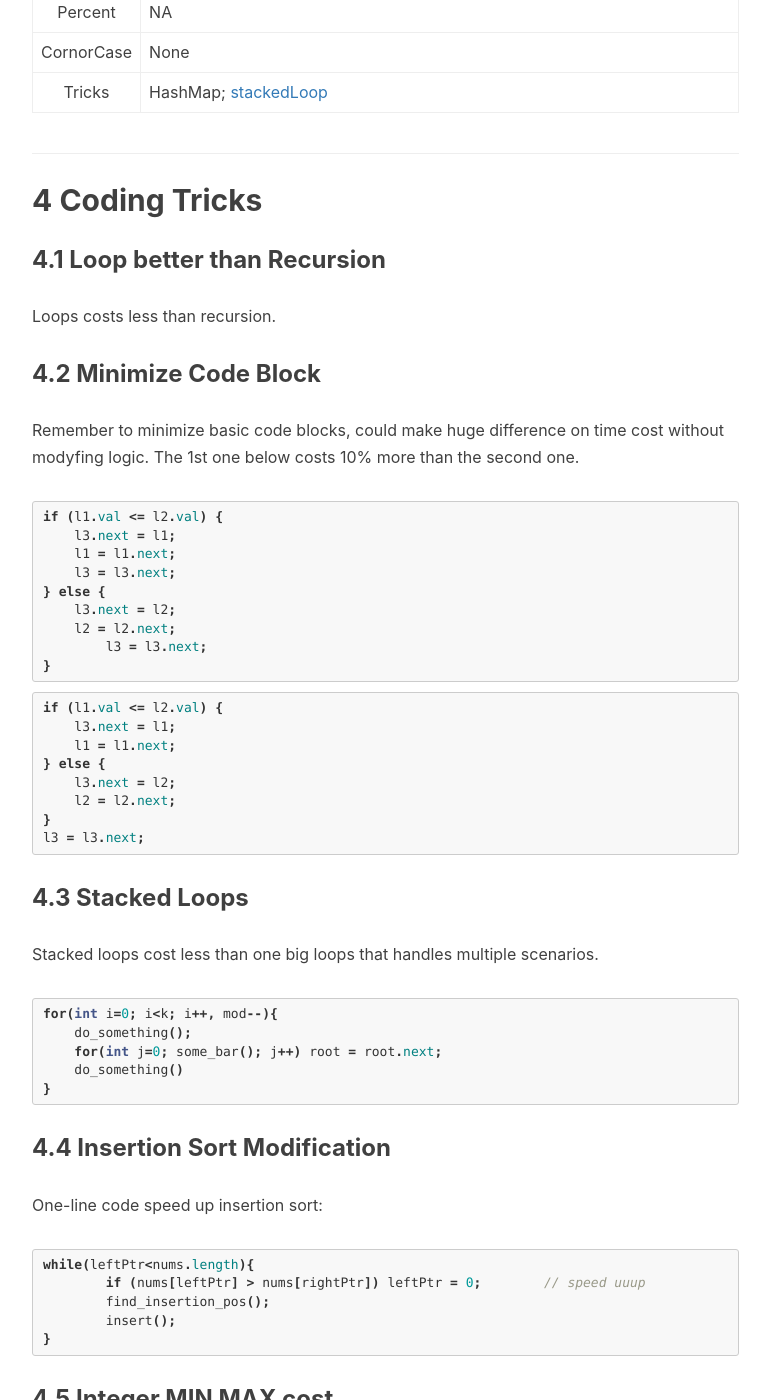
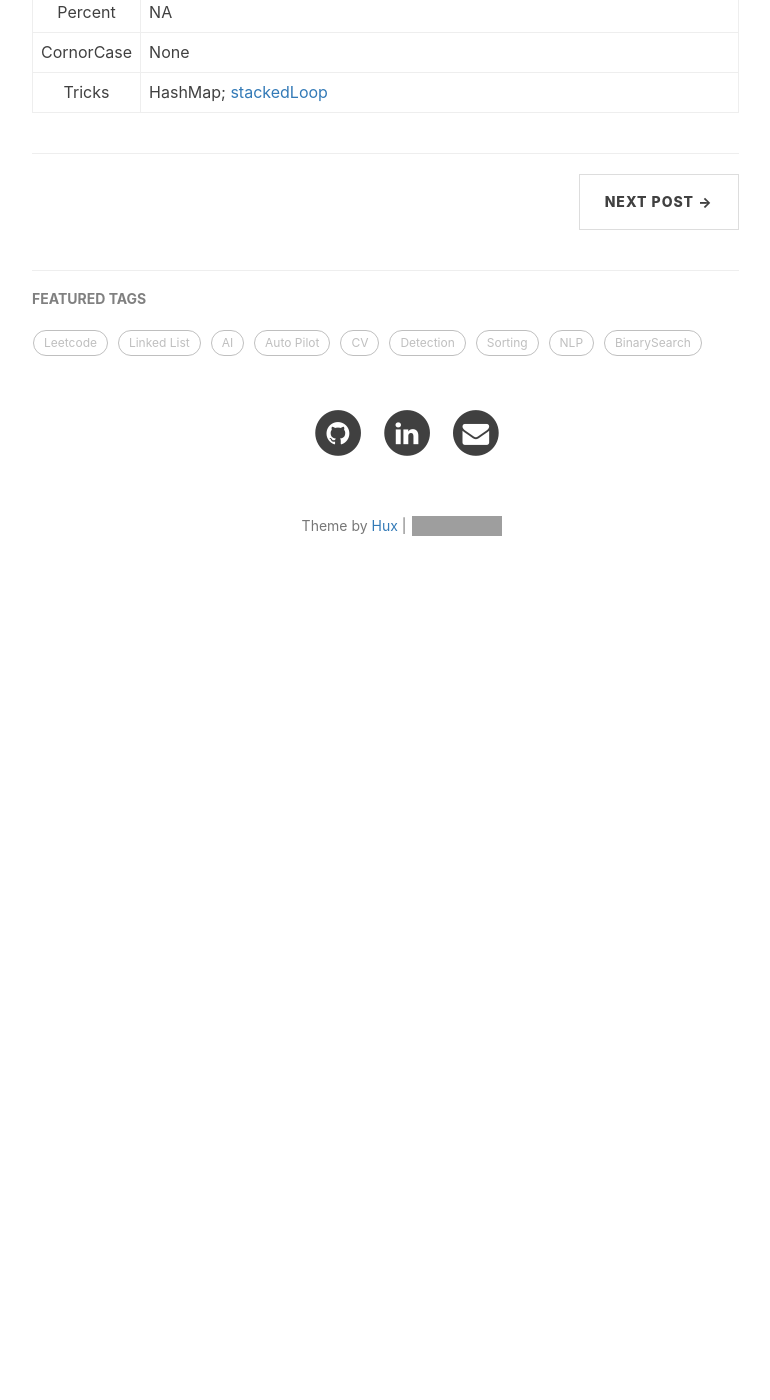
Before and after one commit to farrellsc/farrellsc.github.io, a Jekyll site: the page built from _posts/2018-06-23-Linked-List.markdown, in a window 1280 px wide and 1400 px high, scrolled down 14617 px. Shown: the whole window, without its empty margins (233-1003 px from the left). Built offline with Jekyll 4.4.1, drawn with Linux system fonts in a browser that asks for light colours; nearby versions of some CDN libraries; comment, search, counter and statistics services are not loaded; after the commit the page ends 15247 px from its top, so only the background shows below that; some of the changed text lies outside the part shown; grey boxes are pictures that could not be loaded.

Commit message:
daily update

````diff
--- a/_config.yml
+++ b/_config.yml
@@ -18,6 +18,7 @@ github_username:    farrellsc
 # twitter_username:  huxpro
 # facebook_username:  huxpro
 linkedin_username:   zhou-zhuang-a12b7b124
+mail_username:   zhou.zhuang.farrell@gmail.com
 
 
 
@@ -43,7 +44,7 @@ gems: [jekyll-paginate]
 # document: http://jekyllrb.com/docs/configuration/#kramdown
 markdown: kramdown
 kramdown:
-  input: GFM                            # use Github Flavored Markdown !important
+input: GFM                            # use Github Flavored Markdown !important
 
 
 
--- a/_includes/footer.html
+++ b/_includes/footer.html
@@ -74,6 +74,16 @@
                             <span class="fa-stack fa-lg">
                                 <i class="fa fa-circle fa-stack-2x"></i>
                                 <i class="fa fa-linkedin fa-stack-1x fa-inverse"></i>
+                            </span>
+                        </a>
+                    </li>
+                    {% endif %}
+                    {% if site.mail_username %}
+                    <li>
+                        <a target="_blank" href="mailto:{{ site.mail_username }}">
+                            <span class="fa-stack fa-lg">
+                                <i class="fa fa-circle fa-stack-2x"></i>
+                                <i class="fa fa-envelope fa-stack-1x fa-inverse"></i>
                             </span>
                         </a>
                     </li>
--- a/_posts/2018-06-23-Linked-List.markdown
+++ b/_posts/2018-06-23-Linked-List.markdown
@@ -455,60 +455,3 @@ TimeCost|O(n)
 Percent|NA
 CornorCase|None
 Tricks|HashMap; [stackedLoop](#stackedLoop)
-
-
----
-## 4 Coding Tricks
-
-### <span id="loopNoRecursion">4.1 Loop better than Recursion</span>
-Loops costs less than recursion.
-
-### <span id="miniCodeBlock">4.2 Minimize Code Block</span>
-Remember to minimize basic code blocks, could make huge difference on time cost without modyfing logic. The 1st one below costs 10% more than the second one.
-```java
-if (l1.val <= l2.val) {
-    l3.next = l1;
-    l1 = l1.next;
-    l3 = l3.next;
-} else {
-    l3.next = l2;
-    l2 = l2.next;
-	l3 = l3.next;
-}
-```
-```java
-if (l1.val <= l2.val) {
-    l3.next = l1;
-    l1 = l1.next;
-} else {
-    l3.next = l2;
-    l2 = l2.next;
-}
-l3 = l3.next;
-```
-
-### <span id="stackedLoop">4.3 Stacked Loops</span>
-Stacked loops cost less than one big loops that handles multiple scenarios.
-```java
-for(int i=0; i<k; i++, mod--){
-    do_something();
-    for(int j=0; some_bar(); j++) root = root.next;
-    do_something()
-}
-```
-
-### <span id="insertionSortModification">4.4 Insertion Sort Modification</span>
-One-line code speed up insertion sort:
-```java
-while(leftPtr<nums.length){
-	if (nums[leftPtr] > nums[rightPtr]) leftPtr = 0;	// speed uuup
-	find_insertion_pos();
-	insert();
-}
-```
-
-### <span id="MINMAX_VALUE"> 4.5 Integer MIN MAX cost</span>
-`Integer.MIN_VALUE` & `MAX_VALUE` cost 3ms. So when initializing numbers use 0 unless necessary.
-
-### <span id="ComparatorCompare"> 4.6 Comparator Compare</span>
-in `Comparator::compare()`, returning -1/0/1 would be faster than returning integer diffs
````
Also changed, not shown: _layouts/page.html (+10 -0 lines), _posts/2018-06-26-BinarySearch.markdown (added, +324 -0 lines).
